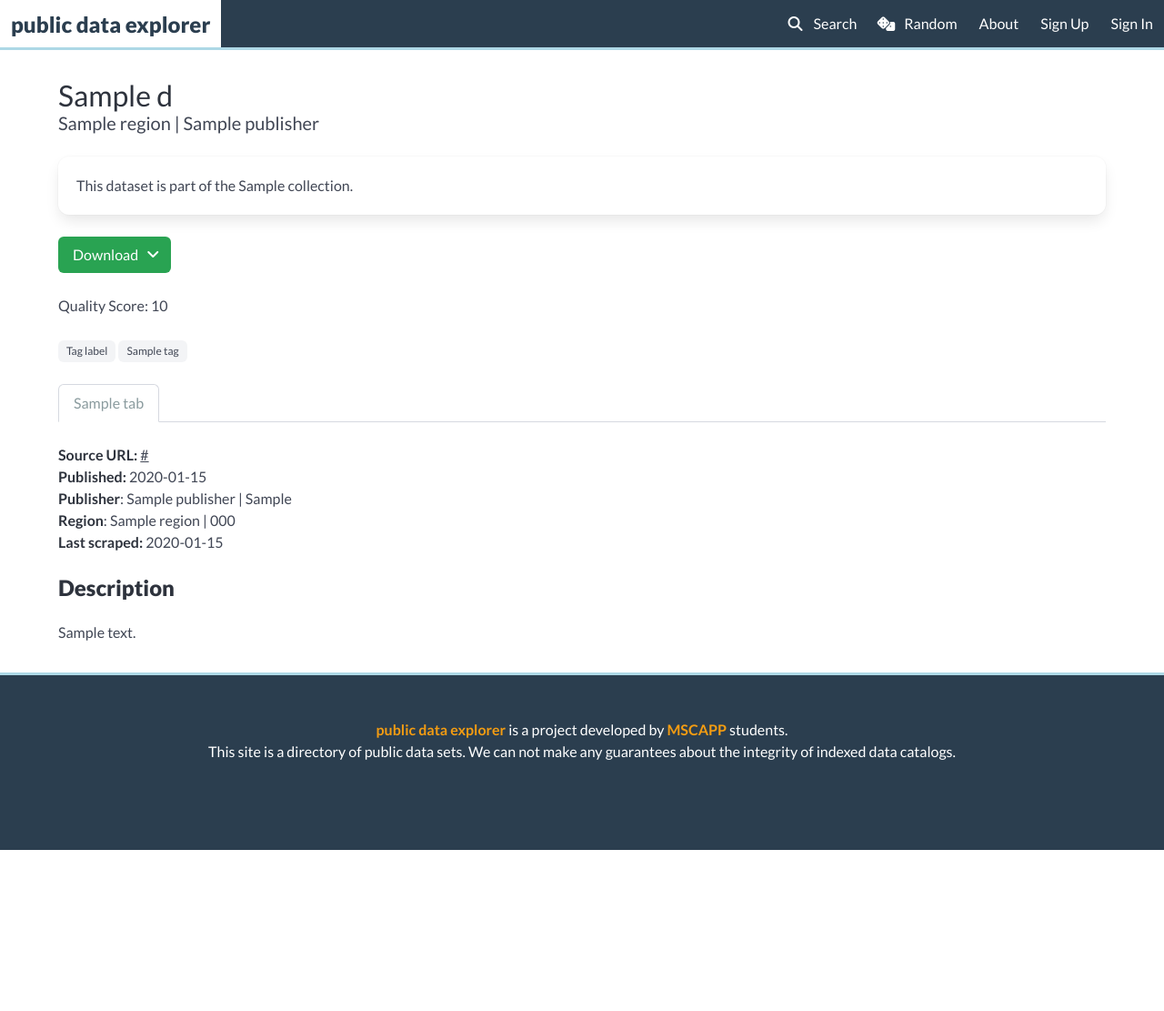
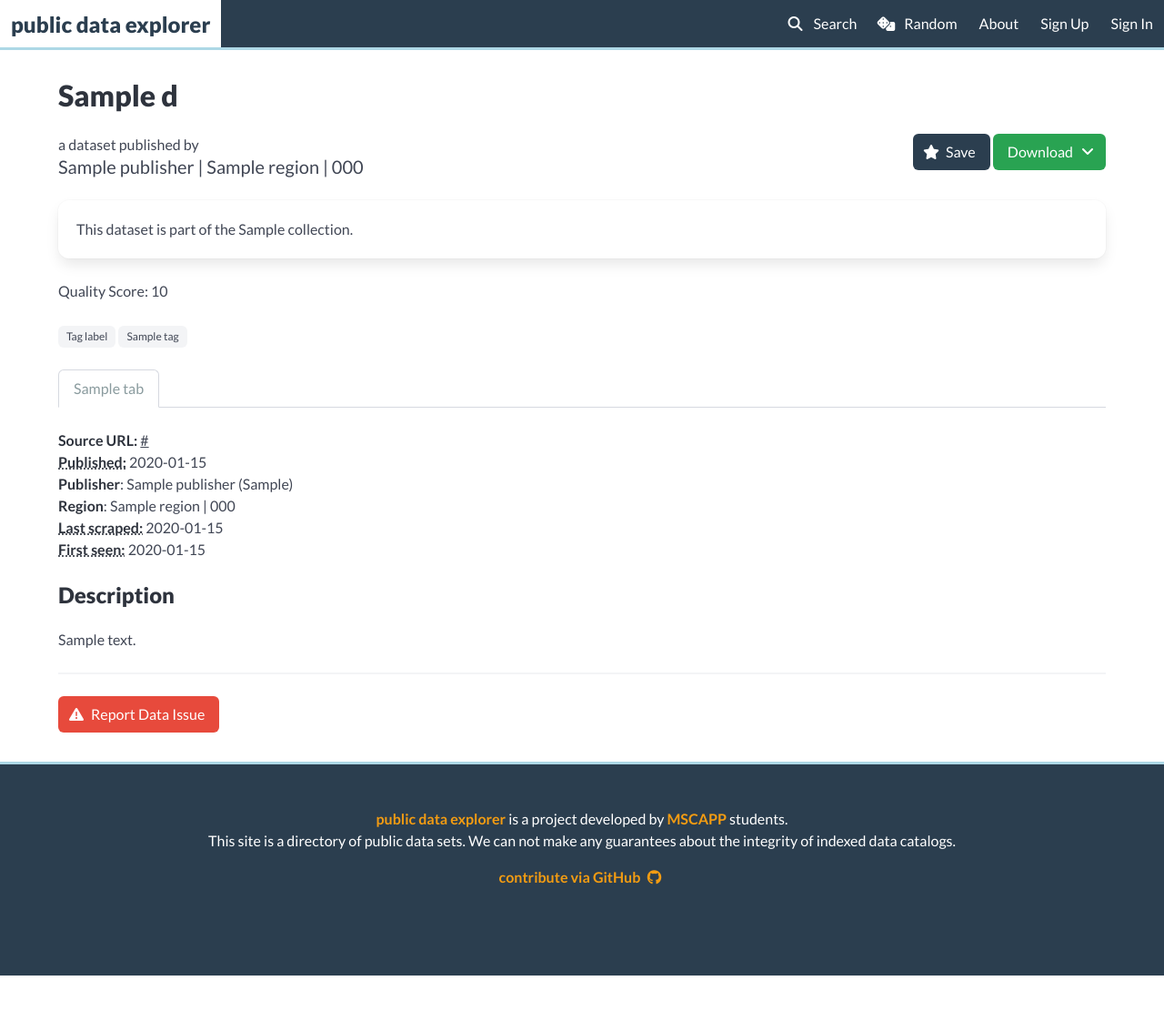
Before and after one commit to uchicago-mscapp-projects/public-data-portal, a Django app: template templates/dataset_detail.html in a window 1280 px wide. Shown: the top 1111 px of the page at 91% size. Run offline with Django 5.2, Linux system fonts and the light colour scheme; the template is opened without the code that fills it: most values are stand-ins (such as "Sample title", 1, 10 or a date in 2020).

Commit message:
stray edits from today's meeting

```diff
--- a/apps/catalog/management/commands/ingest.py
+++ b/apps/catalog/management/commands/ingest.py
@@ -128,7 +128,7 @@ def ingest_to_db(name: str):
             name=dataset["publisher_name"],
             defaults={
                 "kind": PublisherKind.GOV_NATIONAL,  # will need to revisit this
-                "url": dataset["publisher_url"],
+                "url": dataset["publisher_url"] or "",
             },
         )
 
--- a/apps/catalog/views.py
+++ b/apps/catalog/views.py
@@ -37,6 +37,10 @@ def index(request):
     return render(request, "index.html", context)
 
 
+def about(request):
+    return render(request, "about.html", {})
+
+
 def dataset_detail(request, dataset_id):
     ds = get_object_or_404(DataSet, id=dataset_id)
 
--- a/config/urls.py
+++ b/config/urls.py
@@ -9,6 +9,7 @@ urlpatterns = [
     path("accounts/", include("allauth.urls")),
     # maps the default "/" URL to our index page
     path("", cat_views.index),
+    path("about/", cat_views.about),
     path("random/", cat_views.random_dataset),
     path("dataset/<int:dataset_id>/", cat_views.dataset_detail, name="dataset-detail"),
 ]
--- a/ingestion/us/chicago.py
+++ b/ingestion/us/chicago.py
@@ -50,7 +50,7 @@ def extract_updata(catalog):
             # # time range covered by data
             # start_date: date | None = None
             # end_date: date | None = None
-            publisher_name=rs["attribution"],
+            publisher_name=rs["attribution"] or "",
             publisher_url=rs["attribution_link"],
             publisher_upstream_id=rs["id"],
             region_name="Chicago, IL",
--- a/static/css/main.css
+++ b/static/css/main.css
@@ -83,6 +83,7 @@
   --bulma-danger-s: 78%;
   --bulma-danger-l: 57%;
 }
+
 html, body {
     height: 100vh;
     overflow: hidden;
@@ -103,6 +104,11 @@ html, body {
   color: var(--bulma-primary);
   background-color: white;
 }
+strong[title] {
+  text-decoration: underline;
+  text-decoration-style: dotted;
+}
+
 .footer strong, .footer a {
   color: var(--bulma-warning);
   font-weight: 700;
@@ -118,3 +124,6 @@ html, body {
 .source-link {
   text-decoration: underline;
 }
+.main-buttons {
+  align: right;
+}
--- a/templates/base.html
+++ b/templates/base.html
@@ -66,6 +66,12 @@
       <br>
       This site is a directory of public data sets. We can not make any guarantees about the integrity of indexed data catalogs.
       </p>
+      <p>
+        <a href="https://github.com/uchicago-mscapp-projects/public-data-portal">
+        contribute via GitHub
+        <span class="icon"><i class="fa-brands fa-github"></i></span>
+        </a>
+      </p>
       </div>
     </footer>
 
--- a/templates/dataset_detail.html
+++ b/templates/dataset_detail.html
@@ -1,10 +1,4 @@
 {% extends "base.html" %}
-
-{% comment %}
-Dataset detail view; in progress
-
-{% endcomment %}
-
 
 {% block title %}
   Public Data Portal | {{ ds.name }} - {{ ds.publisher }}
@@ -13,23 +7,21 @@ Dataset detail view; in progress
 {% block content %}
 
   <div class="block" id="header">
-    <div class="title">
-      <h1>{{ ds.name }}</h1>
+    <h1 class="title">{{ ds.name }}</h1>
+
+    <!-- put subtitle & buttons side-by-side -->
+    <div class="columns">
+      <div class="column is-half">
+        <p>a dataset published by</p><h2 class="subtitle">{{ds.publisher.name }} | {{ ds.region.name }} | {{ ds.region.country_code|upper }}</h2>
       </div>
-
-    <div class="subtitle">
-      <h2>{{ ds.region }} | {{ ds.publisher }}</h2>
-    </div>
-  </div>
-
-  {% if ds.temporal_collection %}
-  <div class="box" id="temporal-collection">
-    <p>This dataset is part of the <a href="#">{{ ds.temporal_collection}}</a> collection.</p>
-  </div>
-  {% endif %}
-
+      <div class="block column is-half has-text-right">
+        <button class="button is-primary" aria-haspopup="true" aria-controls="dropdown-menu">
+          <span class="icon">
+            <i class="fas fa-star" aria-hidden="true"></i>
+          </span>
+          <span>Save</span>
+        </button>
         {# Download dropdown menu #}
-  <div class="block">
           <div class="dropdown is-hoverable">
             <div class="dropdown-trigger">
               <button class="button is-success" aria-haspopup="true" aria-controls="dropdown-menu">
@@ -42,12 +34,21 @@ Dataset detail view; in progress
             <div class="dropdown-menu" id="dropdown-menu" role="menu">
               <div class="dropdown-content">
                 {% for file in files %}
-            <a href="{{ file.url }}" target="_blank" class="dropdown-item">{{ file.file_type|upper }} {% if file.file_size_mb %} ({{ file.file_size_mb }}MB) {% endif %}</a>
+                  <a href="{{ file.url }}" target="_blank" class="dropdown-item">{{ file.get_file_type_display }} {% if file.file_size_mb %} ({{ file.file_size_mb }}MB) {% endif %}</a>
                 {% endfor %}
               </div>
             </div>
         </div>
       </div>
+
+    </div>
+  </div>
+
+  {% if ds.temporal_collection %}
+  <div class="box" id="temporal-collection">
+    <p>This dataset is part of the <a href="#">{{ ds.temporal_collection}}</a> collection.</p>
+  </div>
+  {% endif %}
 
   <div class="block" id="quality-score">
     {% if ds.quality_score == -1 %}
@@ -81,10 +82,10 @@ Dataset detail view; in progress
       <div class="block">
         <p><strong>Source URL:</strong> <a class="source-link" href="{{ ds.source_url }}">{{ ds.source_url }}</a></p>
         <p><strong title="Timestamp on data provided by publisher..">Published:</strong> {{ ds.upstream_upload_time|date:"Y-m-d" }}</p>
-        <p><strong>Publisher</strong>: {{ ds.publisher.name }} | {{ds.publisher.get_kind_display}}</p>
+        <p><strong>Publisher</strong>: {{ ds.publisher.name }} ({{ds.publisher.get_kind_display}})</p>
         <p><strong>Region</strong>: {{ ds.region.name }} | {{ ds.region.country_code|upper }}</p>
-        <p><strong title="Last time this data set was updated by our scrapers.">Last scraped:</strong> {{ ds.updated_at|date:"Y-m-d" }}</p>
-        <!--<p><strong title="">First seen:</strong> {{ ds.created_at }}</p>-->
+        <p><strong title="Last time this dataset was updated by our scrapers.">Last scraped:</strong> {{ ds.updated_at|date:"Y-m-d" }}</p>
+        <p><strong title="First time this dataset was seen by our scrapers. ">First seen:</strong> {{ ds.created_at|date:"Y-m-d" }}</p>
       </div>
       <div class="block">
         <h4 class="title is-4">Description</h4>
@@ -103,6 +104,17 @@ Dataset detail view; in progress
       {% endfor %}
     </div>
   </div>
+
+
+  <hr>
+
+  <button class="button is-danger" aria-haspopup="true" aria-controls="dropdown-menu">
+    <span class="icon">
+      <i class="fas fa-warning" aria-hidden="true"></i>
+    </span>
+    <span>Report Data Issue</span>
+  </button>
+
 </div>
 
 {# JS in html file for testing; abstract out later #}
```
Also changed, not shown: apps/catalog/models.py (+9 -1 lines), templates/about.html (added, +13 -0 lines). Lines whose indentation alone changed are shown as unchanged.
